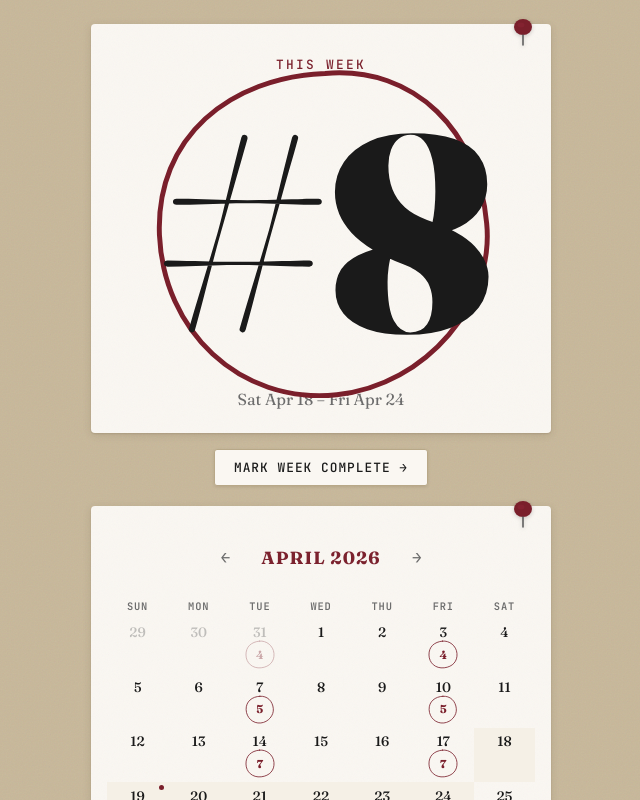
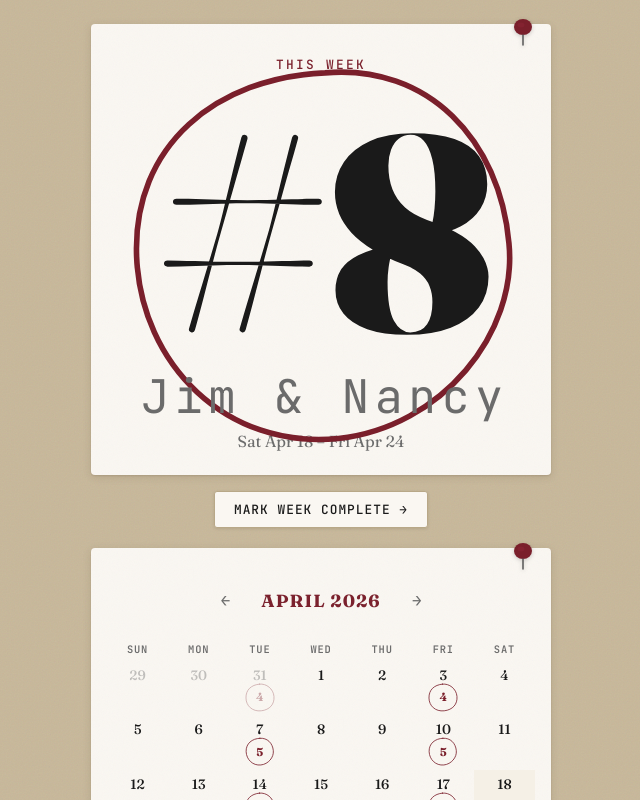
Before and after one commit to Pashovski/calendar, a Vue app: page / in a window 1280 px wide. Shown: the whole page, without its empty margins (319-959 px from the left). Built offline with nearby package versions, Linux system fonts and the light colour scheme.

Commit message:
feat(ui) map resident names to apartment numbers and stack them beneath the number inside the circle

```diff
--- a/src/App.vue
+++ b/src/App.vue
@@ -4,6 +4,7 @@ import { useRotation } from '@/composables/useRotation'
 import { currentWeekStart } from '@/lib/dates'
 import { DEFAULT_ROTATION } from '@/lib/rotation'
 import HandDrawnCircle from '@/components/HandDrawnCircle.vue'
+import { RESIDENTS } from '@/lib/residents'
 
 const { state, apartment, weekRange, nextApartment, advance, setApartment, apartmentForWeek } = useRotation()
 
@@ -190,7 +191,10 @@ function nextMonth() {
           <p class="label">THIS WEEK</p>
 
           <HandDrawnCircle :seed="apartment" class="apt-circle">
-            <p class="apartment-number">#{{ apartment }}</p>
+            <span class="apt-stack">
+              <p class="apartment-number">#{{ apartment }}</p>
+              <p v-if="RESIDENTS[apartment]" class="apartment-residents">{{ RESIDENTS[apartment] }}</p>
+            </span>
           </HandDrawnCircle>
 
           <p class="range">{{ weekRange }}</p>
@@ -351,6 +355,12 @@ function nextMonth() {
   display: inline-flex;
 }
 
+.apt-stack {
+  display: inline-flex;
+  flex-direction: column;
+  align-items: center;
+}
+
 .apartment-number {
   font-family: var(--font-display);
   font-size: clamp(6rem, 35vh, 18rem);
@@ -358,6 +368,17 @@ function nextMonth() {
   line-height: 1;
   color: var(--color-ink);
   padding: 0.05em 0.15em;
+}
+
+.apartment-residents {
+  font-family: var(--font-mono);
+  font-size: clamp(1rem, 5.8vh, 3rem);
+  letter-spacing: 0.12em;
+  color: var(--color-ink-muted);
+  white-space: nowrap;
+  text-align: center;
+  margin-top: -0.4em;
+  padding: 0 0.15em;
 }
 
 .range {
--- /dev/null
+++ b/src/lib/residents.ts
@@ -0,0 +1,10 @@
+export const RESIDENTS: Record<number, string | undefined> = {
+  1: 'John & Shannon',
+  2: 'Paul & Caitlin',
+  3: 'Ann',
+  4: 'Ju Young & Kate',
+  5: 'Otto & Evren',
+  6: undefined,
+  7: 'Jeremy',
+  8: 'Jim & Nancy',
+}
```
Also changed, not shown: 1 other file (tests, documents, lock files or other folders).
